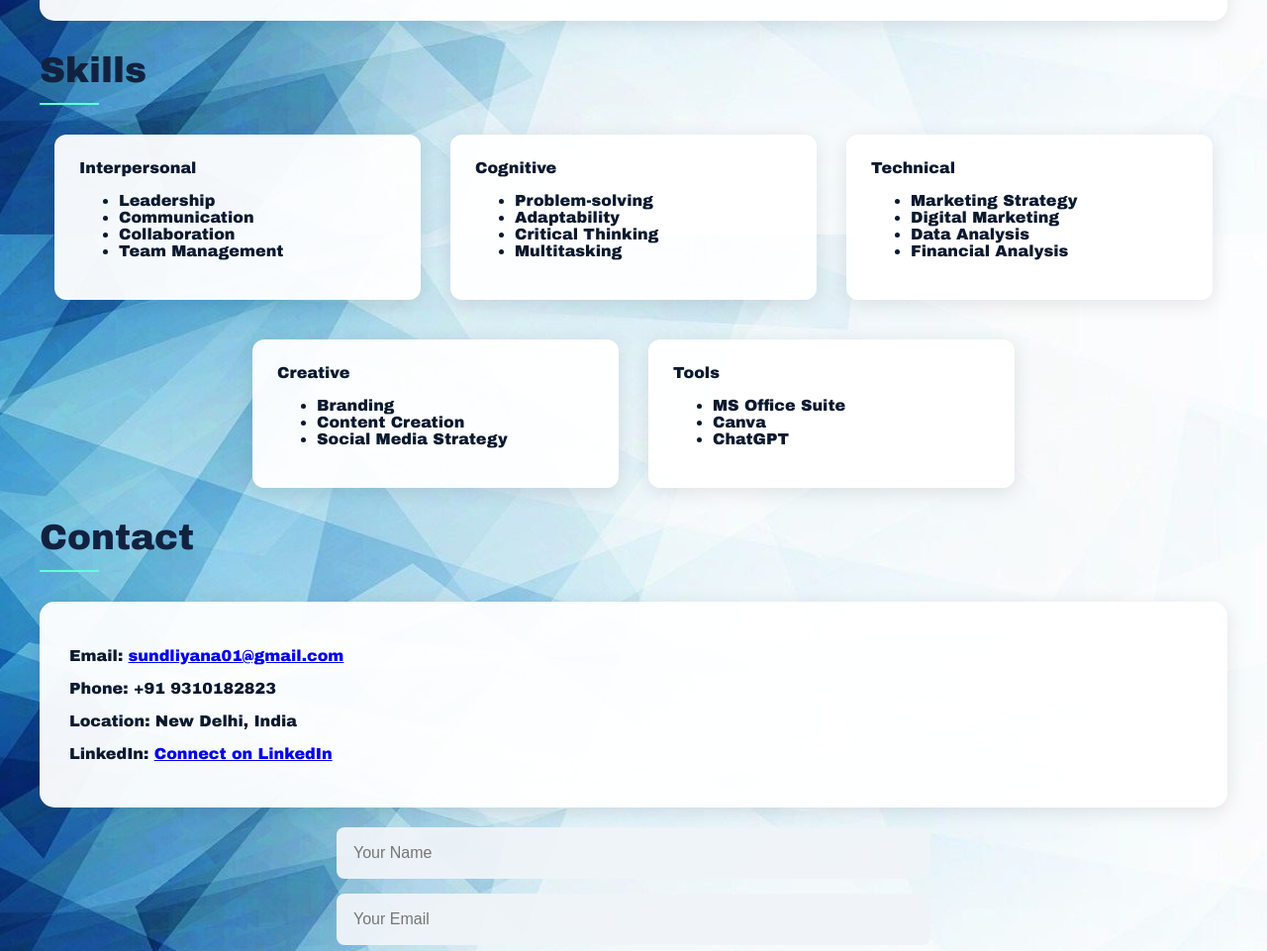
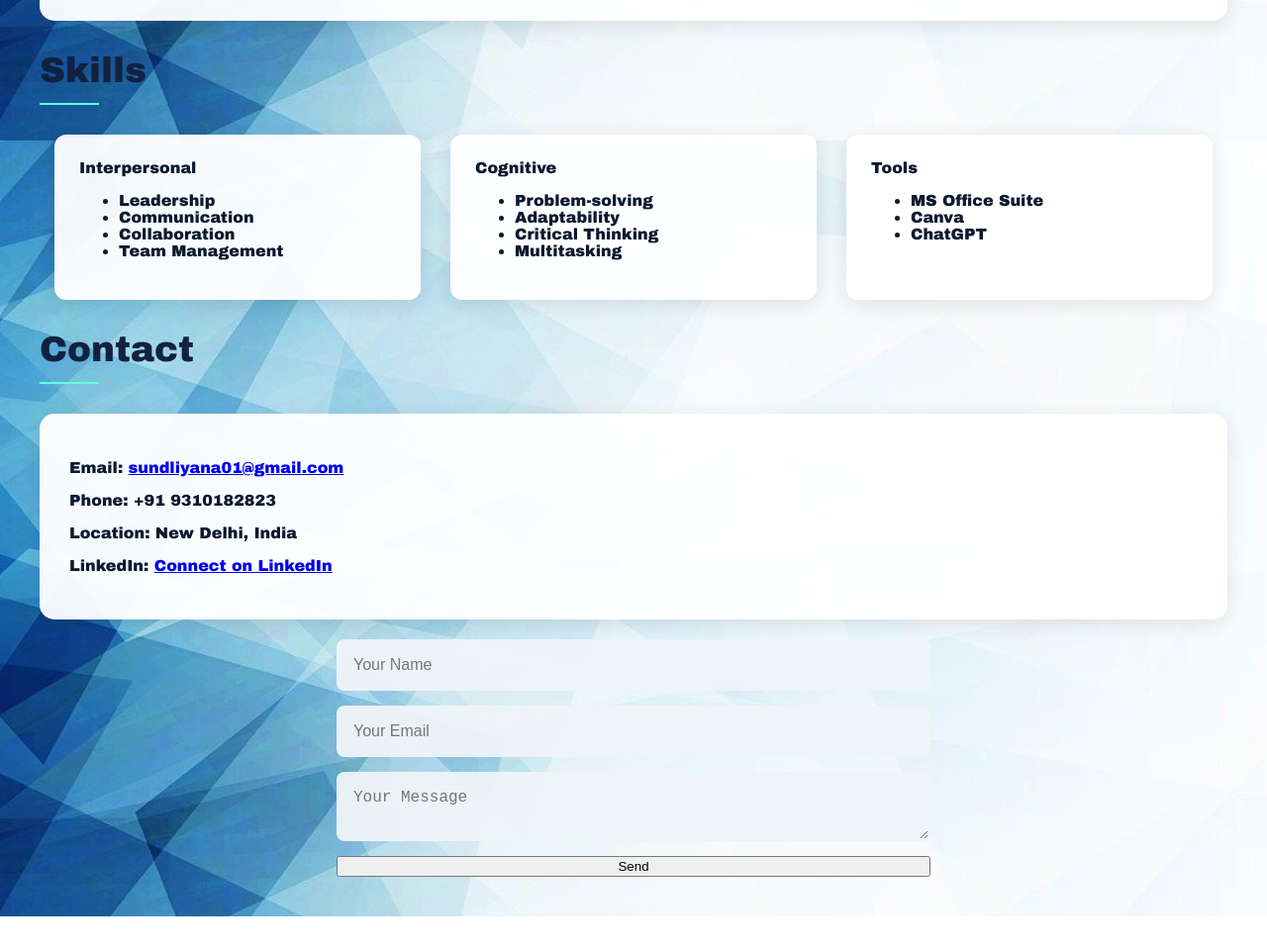
Before and after one commit to yanasundli/yana, a plain HTML site: page index.html in a window 1280 px wide. Shown: the part 3042-4003 px from the top of the page at 99% size. After the commit the page ends 3968 px from the top, so only its background shows below. Drawn offline with Linux system fonts and the light colour scheme.

Commit message:
Update index.html

```diff
--- a/index.html
+++ b/index.html
@@ -120,26 +120,7 @@
               <li>Multitasking</li>
             </ul>
           </div>
-          <div class="skill-box">
-            <strong>Technical</strong>
-            <ul>
-              <li>Marketing Strategy</li>
-              <li>Digital Marketing</li>
-              <li>Data Analysis</li>
-              <li>Financial Analysis</li>
-            </ul>
-          </div>
-        </div>
-        <div class="skill-row offset">
-          <div class="skill-box">
-            <strong>Creative</strong>
-            <ul>
-              <li>Branding</li>
-              <li>Content Creation</li>
-              <li>Social Media Strategy</li>
-            </ul>
-          </div>
-          <div class="skill-box">
+                   <div class="skill-box">
             <strong>Tools</strong>
             <ul>
               <li>MS Office Suite</li>
```
